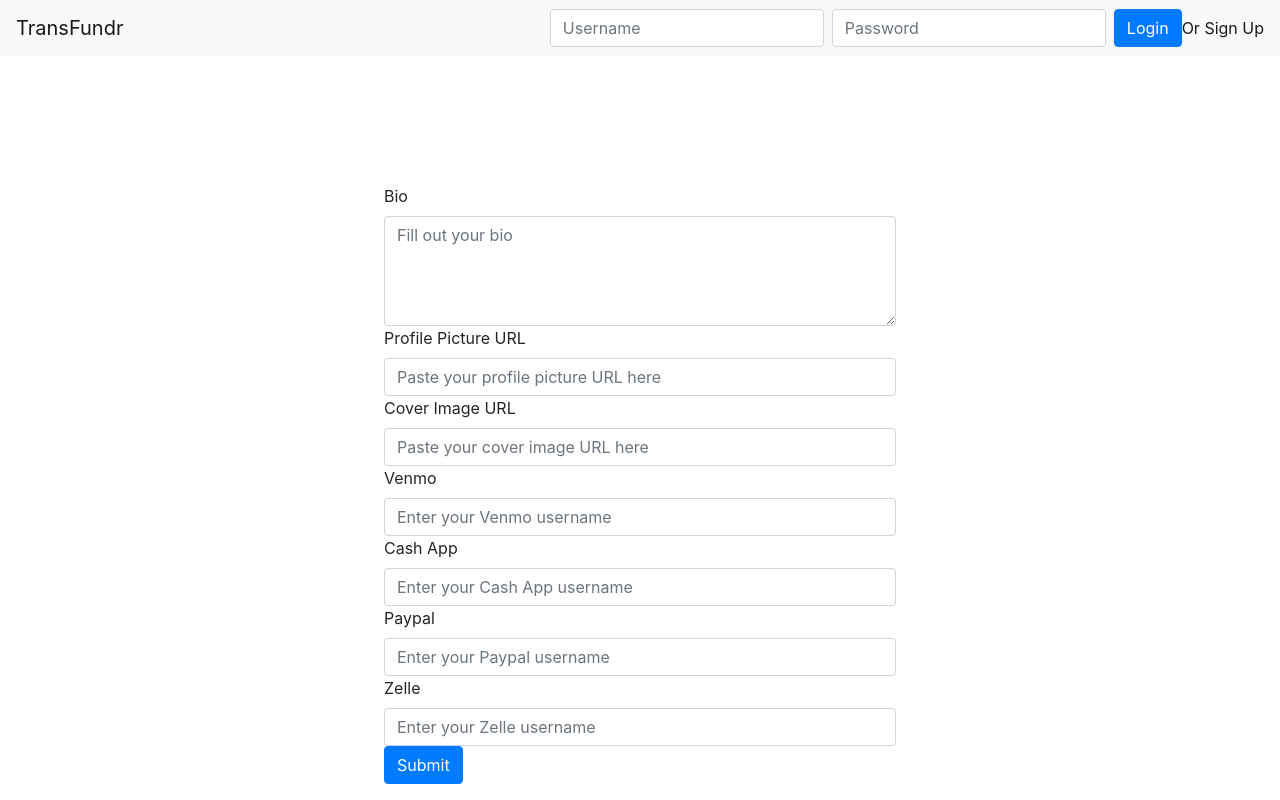
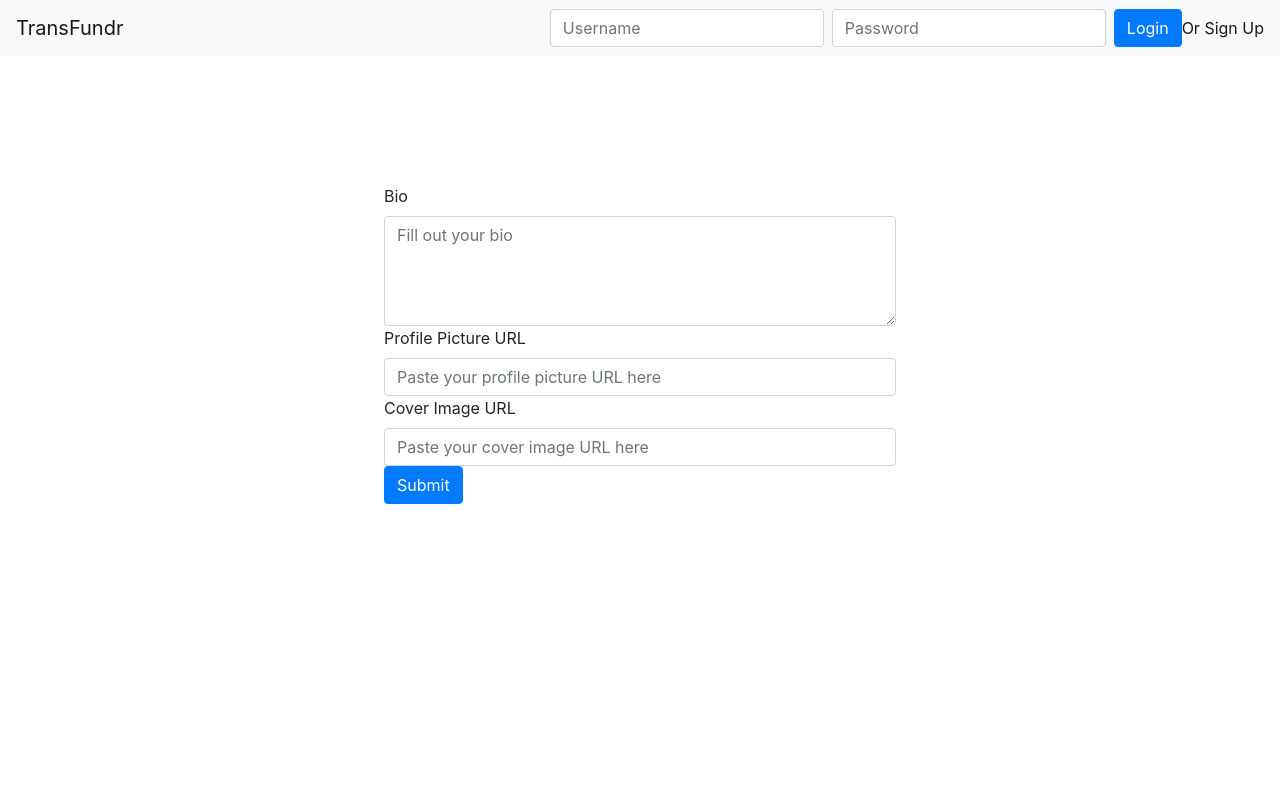
Before and after one commit to LucySuddenly/transfundr-frontend, a React (Create React App) app: page /newprofile in a window 1280 px wide. Built offline with nearby package versions, Linux system fonts and the light colour scheme.

Commit message:
changed profile signup to not include payment info if ally

```diff
--- a/src/components/newprofile.js
+++ b/src/components/newprofile.js
@@ -51,6 +51,8 @@ class NewProfile extends Component {
                 <FormControl value={this.state.profile_img} onChange={(ev)=>{this.onTextFormChange(ev)}} name="profile_img" type="text" placeholder="Paste your profile picture URL here"/>
                 <Form.Label>Cover Image URL</Form.Label>
                 <FormControl value={this.state.cover_img} onChange={(ev)=>{this.onTextFormChange(ev)}} name="cover_img" type="text" placeholder="Paste your cover image URL here"/>
+                {localStorage.getItem("user") && JSON.parse(localStorage.getItem("user")).trans ?
+                <>
                 <Form.Label>Venmo</Form.Label>
                 <FormControl value={this.state.venmo} onChange={(ev)=>{this.onTextFormChange(ev)}} name="venmo" type="text" placeholder="Enter your Venmo username"/>
                 <Form.Label>Cash App</Form.Label>
@@ -59,6 +61,9 @@ class NewProfile extends Component {
                 <FormControl value={this.state.paypal} onChange={(ev)=>{this.onTextFormChange(ev)}} name="paypal" type="text" placeholder="Enter your Paypal username"/>
                 <Form.Label>Zelle</Form.Label>
                 <FormControl value={this.state.zelle} onChange={(ev)=>{this.onTextFormChange(ev)}} name="zelle" type="text" placeholder="Enter your Zelle username"/>
+                </>
+                : null}
+
                 <Button variant="primary" type="submit">
                     Submit
                 </Button>
```
